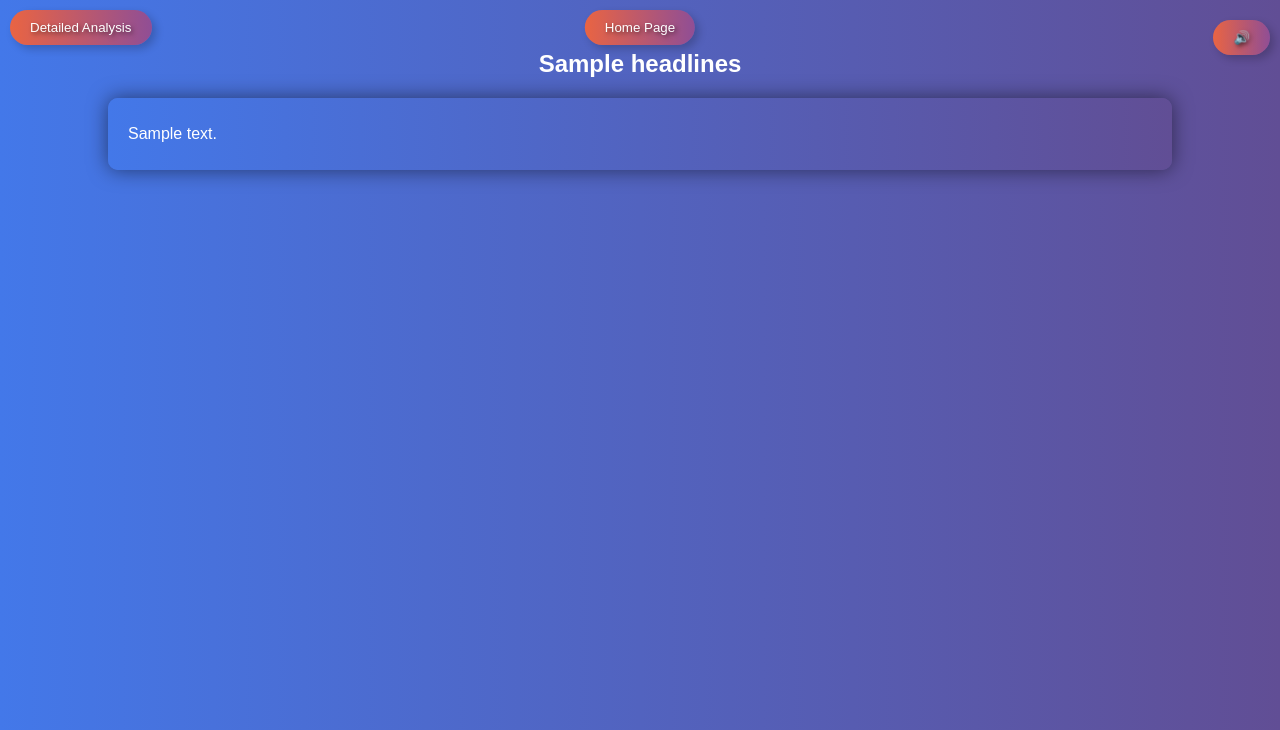
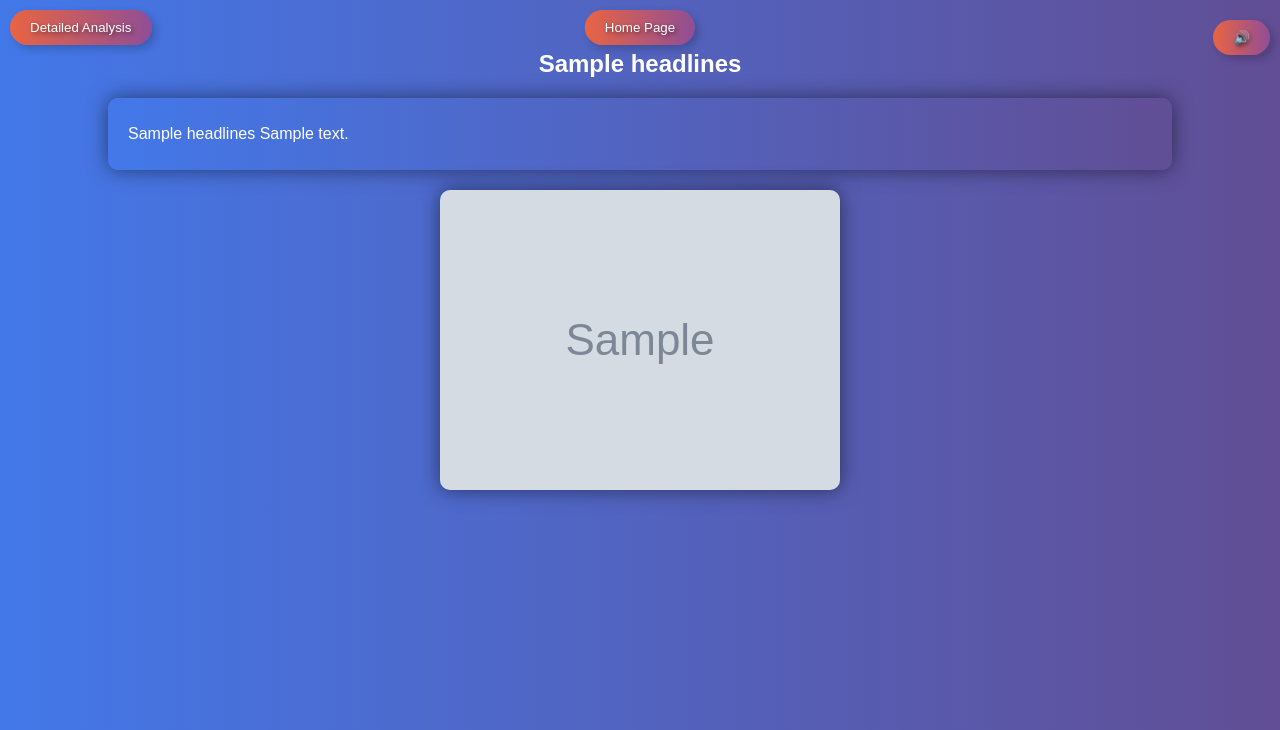
Before and after one commit to satyampandey1411/SAT-News-Analyser, a Flask app: template templates/content.html in a window 1280 px wide. Shown: the top 730 px of the page. Run offline with Flask 3, Linux system fonts and the light colour scheme; the template is opened without the code that fills it: most values are stand-ins (such as "Sample title", 1, 10 or a date in 2020); grey boxes marked "Sample" are stand-in pictures; some libraries are stand-ins or nearby versions.

Commit message:
Update content.html

```diff
--- a/templates/content.html
+++ b/templates/content.html
@@ -139,6 +139,18 @@
             overflow-y: auto; /* Enable vertical scrolling */
             width: 100%; /* Ensure full width */
         }
+
+
+        /* CSS for image */
+        .article-image {
+            margin-top: 20px; /* Adjust margin as needed */
+            max-width: 80%; /* Set maximum width for image */
+            display: block; /* Ensure image is displayed as block element */
+            margin-left: auto; /* Center image horizontally */
+            margin-right: auto; /* Center image horizontally */
+            border-radius: 10px; /* Rounded corners */
+            box-shadow: 0 0 20px rgba(0, 0, 0, 0.5); /* Box shadow for 3D effect */
+        }
     </style>
 
     <title>Document</title>
@@ -152,11 +164,14 @@
 
         {% if cleaned_text %}
             <div class="cleaned-text">
+                {{ headlines }}
                 {{ cleaned_text | safe }}
             </div>
         {% endif %}
+    {% if image_url %}
+    <img class="article-image" src="{{ image_url }}" alt="Article Image">
+    {% endif %}
     </div>
-
     <form id="view-table-form" action="/table" method="GET">
     </form>
 
```
